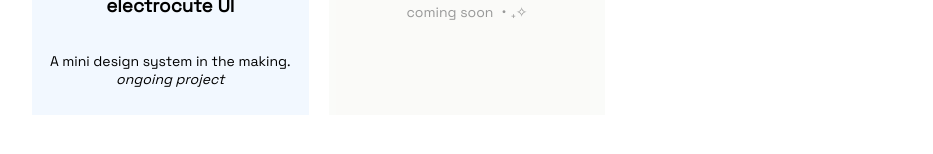
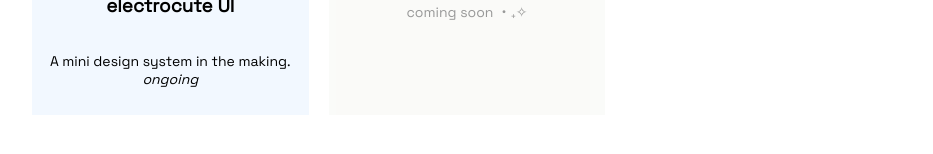
Before and after one commit to yafira/electrocute, a Next.js app: page / in a window 1280 px wide. Shown: the part 1277-1431 px from the top of the page, without its empty margins (173-1106 px from the left). Built offline with nearby package versions, Linux system fonts and the light colour scheme; a web font is replaced by a local one.

Commit message:
minor edit in txt

```diff
--- a/src/components/Container.js
+++ b/src/components/Container.js
@@ -125,7 +125,7 @@ export default function Container() {
 					<Image className={styles.logo} src={Logo10} alt='project 10' />
 					<h3>electrocute UI</h3>
 					<p>
-						A mini design system in the making. <i>ongoing project</i>
+						A mini design system in the making. <i>ongoing</i>
 					</p>
 				</Link>
 
```
